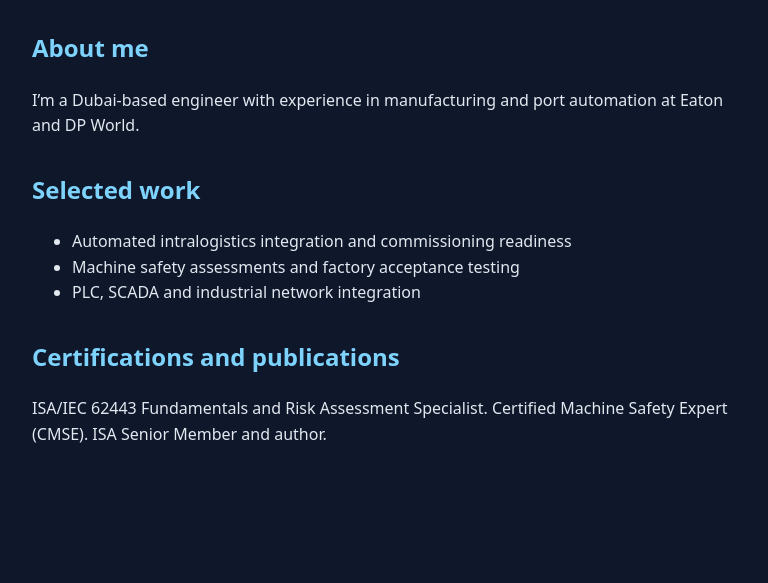
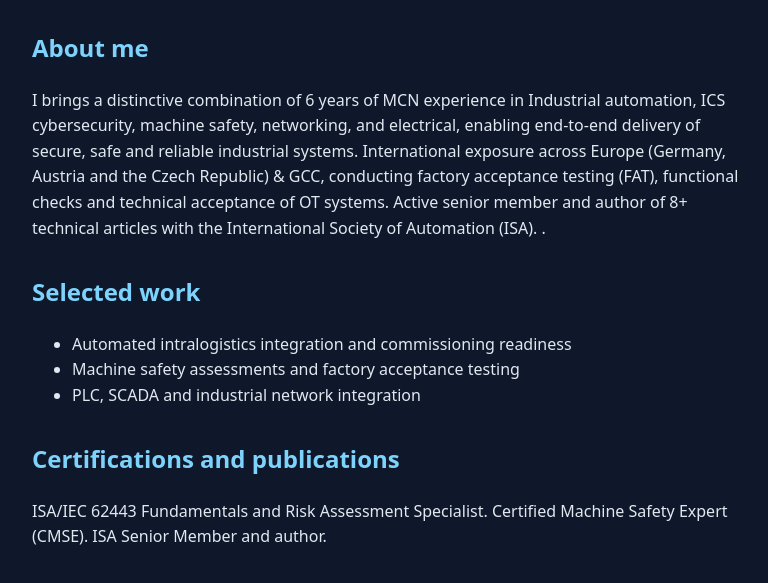
Before and after one commit to scipt-kiddie/ashraf-portfolio, a plain HTML site: page index.html in a window 1280 px wide. Shown: the part 185-768 px from the top of the page, without its empty margins (248-1016 px from the left). Drawn offline with Linux system fonts and the light colour scheme.

Commit message:
Update index.html

```diff
--- a/index.html
+++ b/index.html
@@ -24,8 +24,8 @@
     <p>Industrial Automation · Machine Safety · OT Cybersecurity</p>
 
     <h2>About me</h2>
-    <p>I’m a Dubai-based engineer with experience in manufacturing
-       and port automation at Eaton and DP World.</p>
+    <p>I brings a distinctive combination of 6 years of MCN experience in Industrial automation, ICS cybersecurity, machine safety,  networking, and electrical, enabling end-to-end delivery of secure, safe and reliable industrial systems. International exposure across Europe (Germany, Austria and the Czech Republic) & GCC, conducting factory acceptance testing (FAT), functional checks and technical acceptance of OT systems. Active senior member and author of 8+ technical articles with the International Society of Automation (ISA).
+.</p>
 
     <h2>Selected work</h2>
     <ul>
```
